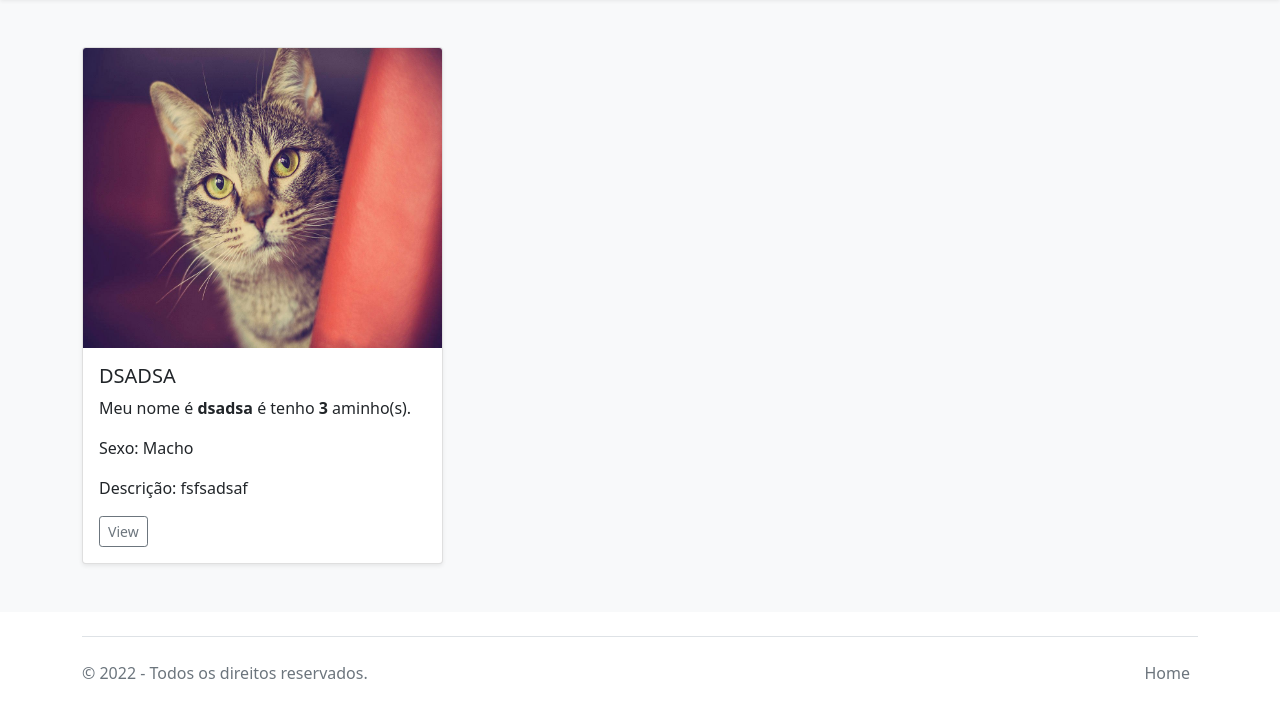
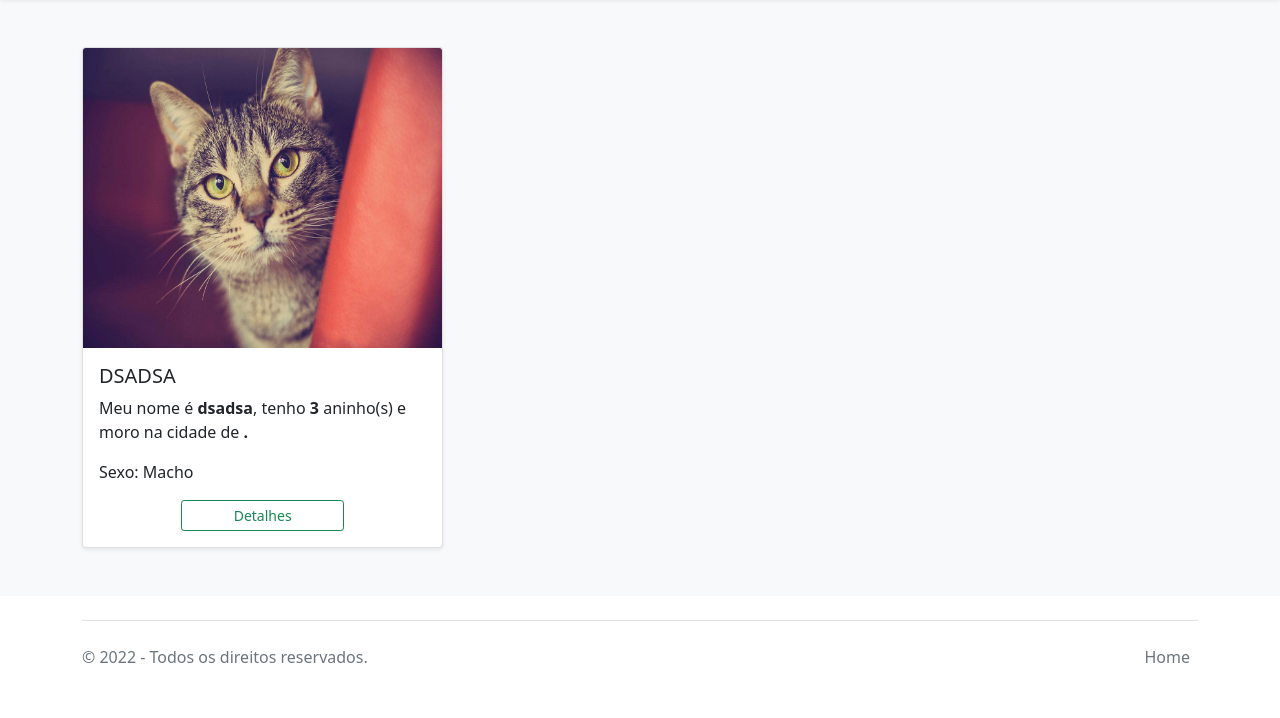
Before and after one commit to wferreirajr/FindYourPet_Flask, a Flask app: page /cachorros in a window 1280 px wide. Shown: the part 57-775 px from the top of the page. Run offline with Flask 2, Linux system fonts and the light colour scheme; data comes from the database, SQL or seed files in the repository; both versions use the stored data as it was after the commit.

Commit message:
Corrigido Erros

```diff
--- a/templates/base_admin.html
+++ b/templates/base_admin.html
@@ -68,7 +68,7 @@
             <div class="collapse" id="user-collapse">
               <ul class="btn-toggle-nav list-unstyled fw-normal pb-1 small">
                 <li><a href="admin/adduser" class="link-dark rounde">Cadastrar</a></li>
-                <li><a href="#" class="link-dark rounded active">Listar</a></li>
+                <li><a href="#" class="link-dark rounded active" data-bs-toggle="modal" data-bs-target="#avisoRelatorio">Listar</a></li>
               </ul>
             </div>
           </li>
@@ -80,7 +80,7 @@
             <div class="collapse" id="registro-collapse">
               <ul class="btn-toggle-nav list-unstyled fw-normal pb-1 small">
                 <li><a href="{{ url_for('addanimal') }}" class="link-dark rounded">Cadastrar</a></li>
-                <li><a href="#" class="link-dark rounded">Listar</a></li>
+                <li><a href="#" class="link-dark rounded" data-bs-toggle="modal" data-bs-target="#avisoRelatorio">Listar</a></li>
               </ul>
             </div>
           </li>
--- a/templates/cachorros.html
+++ b/templates/cachorros.html
@@ -12,17 +12,41 @@
             <img src="{{ url_for('static', filename=cachorro['Foto']) }}" alt="" class="bd-placeholder-img card-img-top" width="300" height="300">
             <div class="card-body">
               <h5 class="card-title text-uppercase">{{ cachorro['NomeCompleto'] }}</h5>
-              <p class="card-text">Meu nome é <span class="fw-bold">{{ cachorro['NomeCompleto'] }}</span> é tenho <span class="fw-bold">{{ cachorro['Idade'] }}</span> aminho(s).</p>
+              <p class="card-text">Meu nome é <span class="fw-bold">{{ cachorro['NomeCompleto'] }}</span>, tenho <span class="fw-bold">{{ cachorro['Idade'] }}</span> aninho(s) e moro na cidade de <span class="fw-bold">{{ cachorro['Cidade'] }}.</span></p>
               <p class="card-text">Sexo: {{ cachorro['Sexo'] }}</p>
-              <p class="card-text">Descrição: {{ cachorro['Sobre'] }}</p>
               <div class="d-flex justify-content-between align-items-center">
-                <div class="btn-group">
-                  <button type="button" class="btn btn-sm btn-outline-secondary">View</button>
+                <div class="d-grid gap-2 col-6 mx-auto">
+                  <button type="submit" class="btn btn-outline-success btn-sm" data-bs-toggle="modal" data-bs-target="#detalhes">Detalhes</button>
                 </div>
               </div>
             </div>
           </div>
         </div>
+          <!-- Modal Detalhes-->
+          <div class="modal fade" id="detalhes" tabindex="-1" aria-labelledby="detalhes" aria-hidden="true">
+            <div class="modal-dialog">
+            <div class="modal-content">
+                <div class="modal-header">
+                <h5 class="modal-title text-uppercase" id="detalhes">{{ cachorro['NomeCompleto'] }}</h5>
+                <button type="button" class="btn-close" data-bs-dismiss="modal" aria-label="Close"></button>
+                </div>
+                <div class="modal-body">
+                  <p>
+                    <span class="fw-bold">Nome:</span> {{ cachorro['NomeCompleto'] }}<br>
+                    <span class="fw-bold">Idade:</span> {{ cachorro['Idade'] }}<br>
+                    <span class="fw-bold">Sexo:</span> {{ cachorro['Sexo'] }}<br>
+                    <span class="fw-bold">Porte:</span> {{ cachorro['Porte'] }}<br>
+                    <span class="fw-bold">Cidade:</span> {{ cachorro['Cidade'] }}<br>
+                    <span class="fw-bold">Estado:</span> {{ cachorro['Estado'] }}<br>
+                    <span class="fw-bold">Destalhes:</span> {{ cachorro['Sobre'] }}
+                  </p>
+                </div>
+                <div class="modal-footer">
+                <button type="button" class="btn btn-secondary" data-bs-dismiss="modal">Sair</button>
+                </div>
+            </div>
+            </div>
+          </div>
         {% endfor %}
       </div>
     </div>
--- a/templates/reg_aminalzinho.html
+++ b/templates/reg_aminalzinho.html
@@ -5,14 +5,14 @@
 {% block titulo %} Novo Aminalzinho {% endblock %}
 
 {% block content %}
-<form class="row g-3" method="POST" action="{{ url_for('register_aminal') }}" enctype = "multipart/form-data">
+<form class="row g-3 needs-validation" method="POST" action="{{ url_for('register_aminal') }}" enctype = "multipart/form-data" novalidate>
     <div class="col-md-6">
       <label for="amnNomeCompleto" class="form-label">Nome do Aminalzinho</label>
       <input type="text" class="form-control" id="amnNomeCompleto" name="amnNomeCompleto" value="{{ request.form['amnNomeCompleto'] }}">
     </div>
     <div class="col-md-6">
         <label for="amnFoto" class="form-label">Foto</label>
-        <input class="form-control" type="file" id="amnFoto" name="file" value="{{ request.form['file'] }}">
+        <input class="form-control" type="file" id="amnFoto" name="file" value="{{ request.form['file'] }}" required>
     </div>
     <div class="col-md-6">
       <label for="amnEspecie" class="form-label">Especie</label>
@@ -32,7 +32,7 @@
     </div>
     <div class="col-md-6">
         <label for="amnIdade" class="form-label">Idade</label>
-        <input type="number" class="form-control" id="amnIdade" name="amnIdade" value="{{ request.form['amnIdade'] }}">
+        <input type="number" class="form-control" id="amnIdade" name="amnIdade" value="{{ request.form['amnIdade'] }}" required>
       </div>
       <div class="col-md-6">
         <label for="amnPorte" class="form-label">Porte</label>
```
Also changed, not shown: templates/adduser.html (+3 -4 lines), templates/gatos.html (+28 -5 lines), db/findyourpet.db, static/16-05-2022_22_37_15_gato_1.jpg (added), static/16-05-2022_22_43_03_gato_2.jpg (added), static/16-05-2022_23_28_31_gato_1.jpg (added), static/16-05-2022_23_31_27_gato_2.jpg (added).
